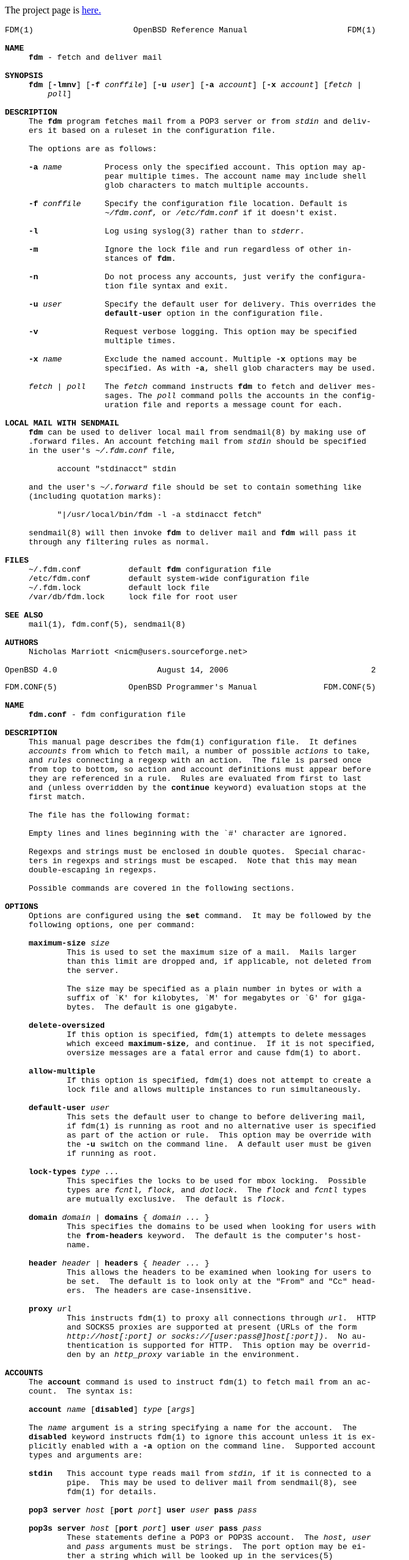
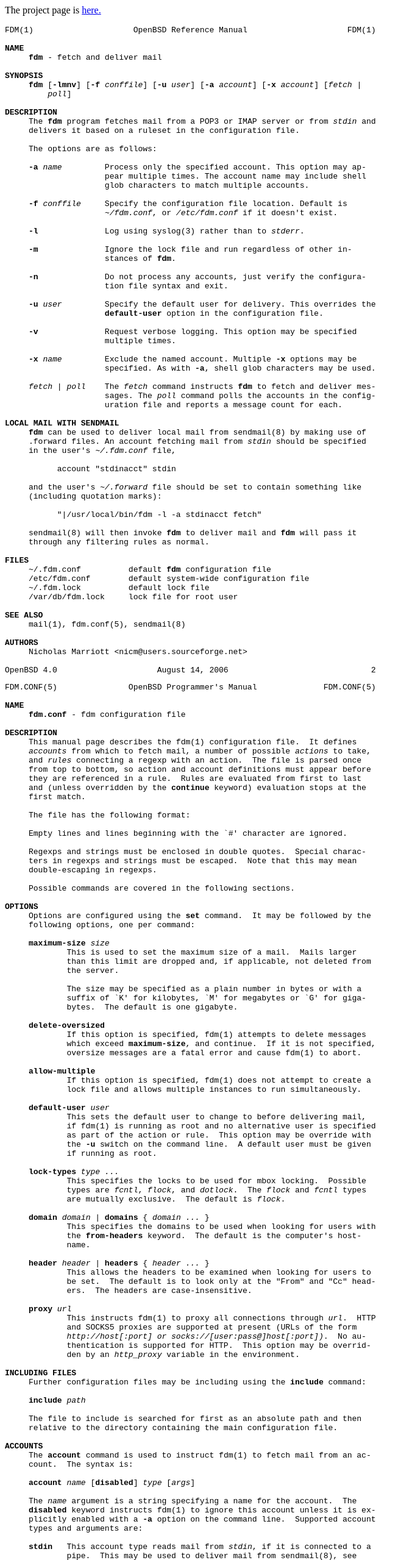
Before and after one commit to nicm/fdm, a plain HTML site: page index.html in a window 1280 px wide. Shown: the top 2559 px of the page at 61% size, without its empty margins (0-671 px from the left). Drawn offline with Linux system fonts and the light colour scheme.

Commit message:
Document include.

```diff
--- a/index.html
+++ b/index.html
@@ -17,8 +17,8 @@ FDM(1)                     OpenBSD Reference Manual                     FDM(1)
          <I>poll</I>]
 
 <B>DESCRIPTION</B>
-     The <B>fdm </B>program fetches mail from a POP3 server or from <I>stdin </I>and deliv-
-     ers it based on a ruleset in the configuration file.
+     The <B>fdm </B>program fetches mail from a POP3 or IMAP server or from <I>stdin </I>and
+     delivers it based on a ruleset in the configuration file.
 
      The options are as follows:
 
@@ -154,6 +154,14 @@ FDM.CONF(5)               OpenBSD Programmer's Manual              FDM.CONF(5)
              <I>http://host[:port] or socks://[user:pass@]host[:port])</I>.  No au-
              thentication is supported for HTTP.  This option may be overrid-
              den by an <I>http_proxy </I>variable in the environment.
+
+<B>INCLUDING FILES</B>
+     Further configuration files may be including using the <B>include </B>command:
+
+     <B>include </B><I>path</I>
+
+     The file to include is searched for first as an absolute path and then
+     relative to the directory containing the main configuration file.
 
 <B>ACCOUNTS</B>
      The <B>account </B>command is used to instruct fdm(1) to fetch mail from an ac-
```
Also changed, not shown: 1 other file.
